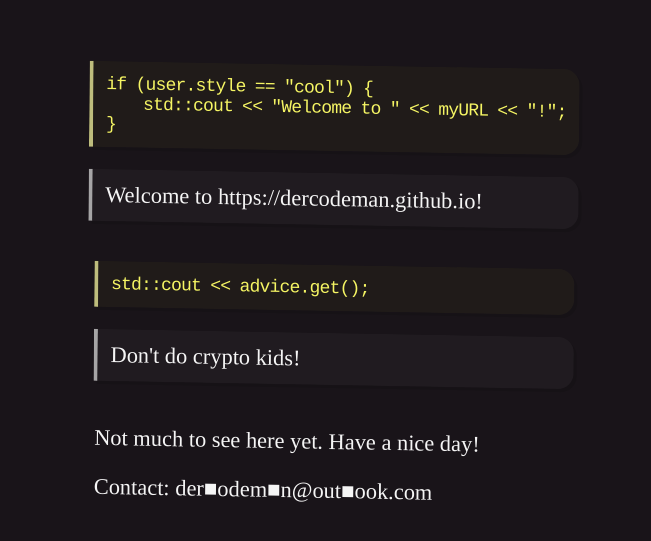
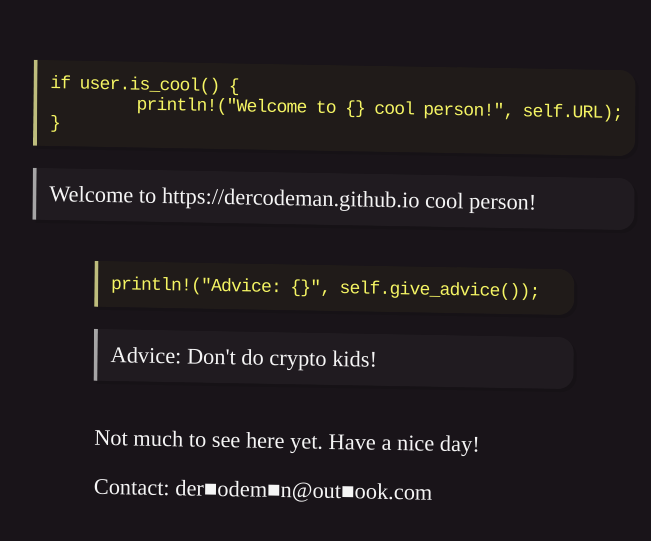
Before and after one commit to dercodeman/dercodeman, a plain HTML site: page index.html in a window 1280 px wide. Shown: the part 113-654 px from the top of the page, without its empty margins (306-957 px from the left). Drawn offline with Linux system fonts and the light colour scheme; a web font is replaced by a local one.

Commit message:
changed website to feature Rust instead of C++ (I'm hip now)

```diff
--- a/index.html
+++ b/index.html
@@ -11,20 +11,20 @@
 
 <div class="post">
 <pre class="code">
-if (user.style == "cool") {
-    std::cout << "Welcome to " << myURL << "!";
+if user.is_cool() {
+	println!("Welcome to {} cool person!", self.URL);
 }
 </pre>
 <p class="quote">
-    Welcome to https://dercodeman.github.io!
+    Welcome to https://dercodeman.github.io cool person!
 </p>
 </div>
 <div class="post">
 <pre class="code">
-std::cout << advice.get();
+println!("Advice: {}", self.give_advice());
 </pre>
 <p class="quote">
-    Don't do crypto kids!
+    Advice: Don't do crypto kids!
 </p>
 </div>
 
```
